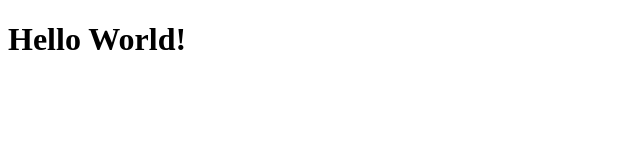
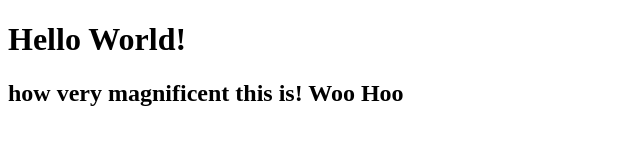
Before and after one commit to MonicaAdams/class13, a plain HTML site: page index.html in a window 1280 px wide. Shown: the whole page, without its empty margins (0-640 px from the left). Drawn offline with Linux system fonts and the light colour scheme.

Commit message:
added an h2

```diff
--- a/index.html
+++ b/index.html
@@ -5,6 +5,6 @@
     </head>
     <body>
         <h1>Hello World!</h1>
-
+<h2>how very magnificent this is! Woo Hoo</h2>
     </body>
 </html>
```
